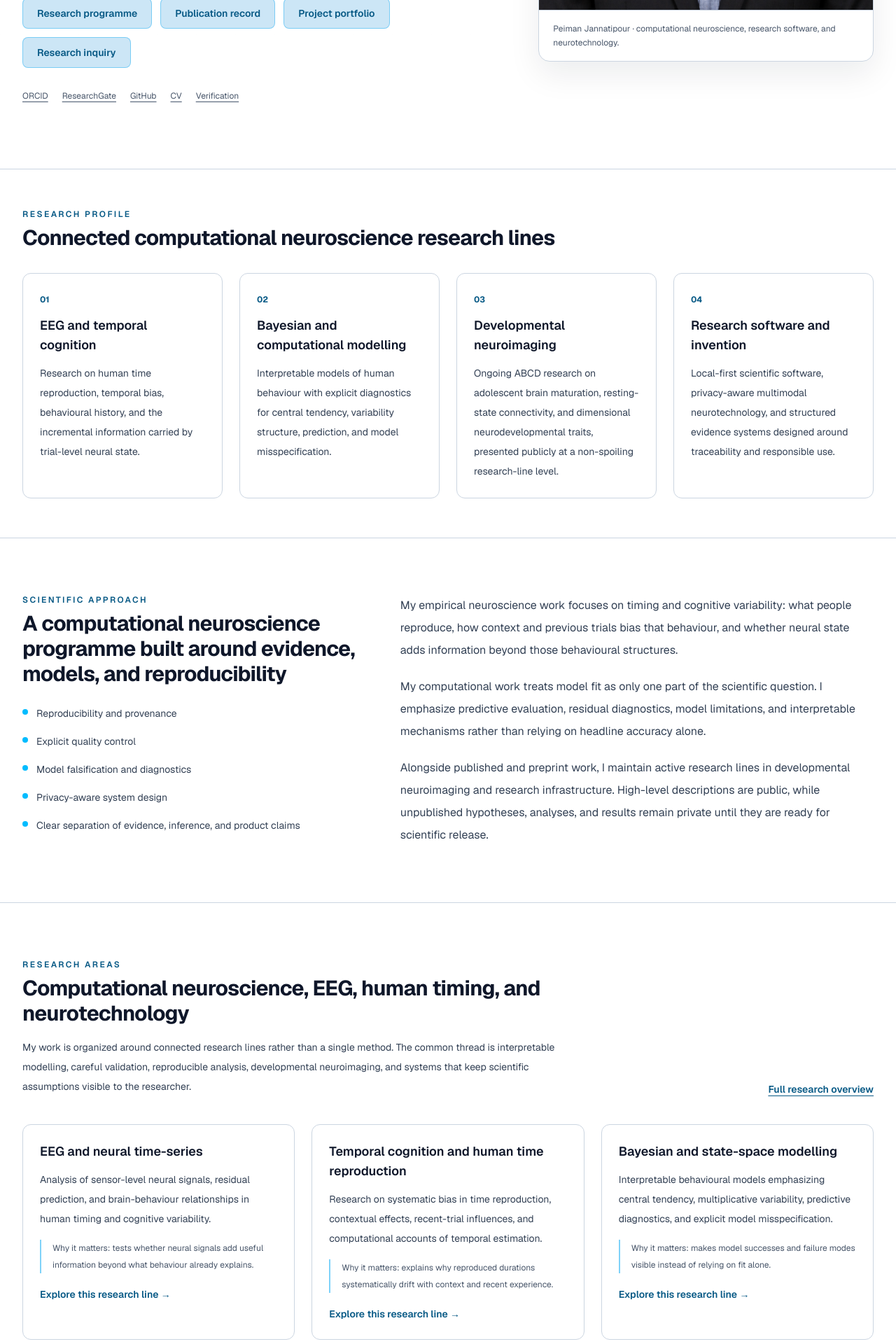
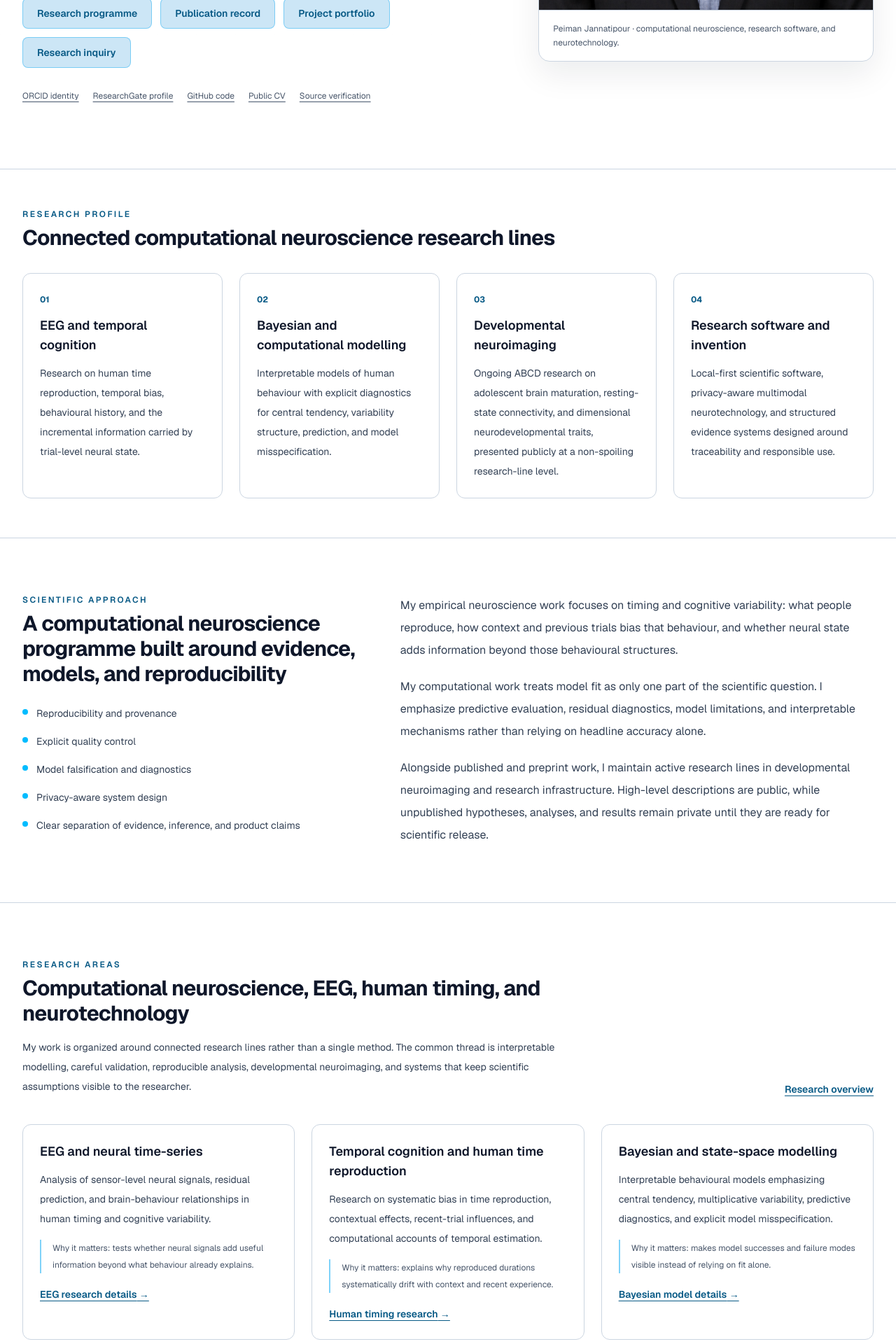
Before and after one commit to peimanjannatipour/peimanjp-, a Next.js app: page / in a window 1280 px wide. Shown: the part 800-2720 px from the top of the page at 70% size. Built offline with nearby package versions, Linux system fonts and the light colour scheme.

Commit message:
Clean homepage heading hierarchy and link anchors

```diff
--- a/src/app/page.tsx
+++ b/src/app/page.tsx
@@ -15,31 +15,38 @@ const currentWorkTitles = [
   "SMIS-ODS",
 ];
 
+const projectLinkLabels: Record<string, string> = {
+  "ABCD Autism-ADHD Developmental Neuroimaging Research Line": "ABCD project overview",
+  "NeuroLab OS": "NeuroLab OS overview",
+  "Masking Index Prototype": "Masking prototype overview",
+  "SMIS-ODS": "SMIS-ODS overview",
+};
+
 const verificationLinks = [
   {
-    label: "ORCID",
+    label: "ORCID identity",
     href: externalLinks.orcid.href,
-    detail: "Persistent scholarly identity",
+    detail: "Persistent scholarly identity record",
   },
   {
-    label: "ResearchGate",
+    label: "ResearchGate profile",
     href: externalLinks.researchGate.href,
-    detail: "Public scholarly profile",
+    detail: "Public scholarly profile and research presence",
   },
   {
-    label: "GitHub",
+    label: "GitHub projects",
     href: externalLinks.github.href,
     detail: "Public code and project identity",
   },
   {
-    label: "DOI-linked outputs",
+    label: "DOI-linked research",
     href: "/publications",
     detail: "Preprints and manuscripts with source links",
   },
   {
-    label: "Patent Center",
+    label: "PCT status context",
     href: "/patent",
-    detail: "Public PCT and invention-status context",
+    detail: "Public invention and patent-status explanation",
   },
 ];
 
@@ -77,7 +84,7 @@ export default function Home() {
               <p className="text-xs font-semibold uppercase tracking-[0.2em] text-sky-300">
                 {homepageData.eyebrow}
               </p>
-              <h1 className="mt-4 text-4xl font-extrabold tracking-tight text-white sm:text-5xl lg:text-6xl">
+              <h1 className="mt-4 max-w-4xl text-4xl font-extrabold tracking-tight text-white sm:text-5xl lg:text-6xl">
                 {homepageData.h1}
               </h1>
               <p className="mt-4 max-w-4xl text-lg font-semibold leading-8 text-sky-200 sm:text-xl">
@@ -103,11 +110,11 @@ export default function Home() {
               </div>
 
               <div className="mt-8 flex flex-wrap gap-x-5 gap-y-2 text-xs text-slate-400">
-                <a className="underline decoration-slate-600 underline-offset-4 hover:text-white" href={externalLinks.orcid.href} rel="noreferrer" target="_blank">ORCID</a>
-                <a className="underline decoration-slate-600 underline-offset-4 hover:text-white" href={externalLinks.researchGate.href} rel="noreferrer" target="_blank">ResearchGate</a>
-                <a className="underline decoration-slate-600 underline-offset-4 hover:text-white" href={externalLinks.github.href} rel="noreferrer" target="_blank">GitHub</a>
-                <Link className="underline decoration-slate-600 underline-offset-4 hover:text-white" href="/cv">CV</Link>
-                <Link className="underline decoration-slate-600 underline-offset-4 hover:text-white" href="/verification">Verification</Link>
+                <a className="underline decoration-slate-600 underline-offset-4 hover:text-white" href={externalLinks.orcid.href} rel="noreferrer" target="_blank">ORCID identity</a>
+                <a className="underline decoration-slate-600 underline-offset-4 hover:text-white" href={externalLinks.researchGate.href} rel="noreferrer" target="_blank">ResearchGate profile</a>
+                <a className="underline decoration-slate-600 underline-offset-4 hover:text-white" href={externalLinks.github.href} rel="noreferrer" target="_blank">GitHub code</a>
+                <Link className="underline decoration-slate-600 underline-offset-4 hover:text-white" href="/cv">Public CV</Link>
+                <Link className="underline decoration-slate-600 underline-offset-4 hover:text-white" href="/verification">Source verification</Link>
               </div>
             </div>
 
@@ -142,7 +149,7 @@ export default function Home() {
             {homepageData.highlights.map((highlight, index) => (
               <article className="rounded-xl border border-slate-800 bg-slate-900 p-6" key={highlight.title}>
                 <span className="text-xs font-bold text-sky-300">0{index + 1}</span>
-                <h3 className="mt-3 text-lg font-semibold text-white">{highlight.title}</h3>
+                <p className="mt-3 text-lg font-semibold text-white">{highlight.title}</p>
                 <p className="mt-3 text-sm leading-7 text-slate-300">{highlight.text}</p>
               </article>
             ))}
@@ -182,16 +189,18 @@ export default function Home() {
               <h2 className="mt-2 text-3xl font-bold tracking-tight text-white" id="areas-title">{researchData.title}</h2>
               <p className="mt-4 text-sm leading-7 text-slate-300">{researchData.intro}</p>
             </div>
-            <Link className="text-sm font-semibold text-sky-300 underline underline-offset-4" href="/research">Full research overview</Link>
+            <Link className="text-sm font-semibold text-sky-300 underline underline-offset-4" href="/research">Research overview</Link>
           </div>
           <div className="mt-10 grid gap-6 md:grid-cols-2 lg:grid-cols-3">
             {researchData.cards.map((card) => (
-              <Link className="group rounded-xl border border-slate-800 bg-slate-900 p-6 transition hover:border-sky-500/60" href={card.href} key={card.id}>
-                <h3 className="text-lg font-semibold text-white group-hover:text-sky-200">{card.title}</h3>
+              <article className="rounded-xl border border-slate-800 bg-slate-900 p-6" key={card.id}>
+                <h3 className="text-lg font-semibold text-white">{card.title}</h3>
                 <p className="mt-3 text-sm leading-7 text-slate-300">{card.text}</p>
                 <p className="mt-4 border-l-2 border-sky-500/50 pl-4 text-xs leading-6 text-slate-400">{card.plainLanguage}</p>
-                <span className="mt-5 inline-block text-sm font-semibold text-sky-300">Explore this research line →</span>
-              </Link>
+                <Link className="mt-5 inline-block text-sm font-semibold text-sky-300 underline underline-offset-4" href={card.href}>
+                  {card.linkLabel} →
+                </Link>
+              </article>
             ))}
           </div>
         </div>
@@ -208,18 +217,22 @@ export default function Home() {
             {currentWork.map((project) => (
               <article className="rounded-xl border border-slate-800 bg-slate-900 p-6" key={project.title}>
                 <div className="flex flex-wrap items-center justify-between gap-3">
-                  <h3 className="text-xl font-semibold text-white">{project.title}</h3>
+                  <p className="text-xl font-semibold text-white">{project.title}</p>
                   <span className="rounded-full border border-sky-500/30 bg-sky-500/10 px-3 py-1 text-xs font-semibold text-sky-300">{project.status}</span>
                 </div>
                 <p className="mt-4 text-sm leading-7 text-slate-300">{project.summary}</p>
                 <div className="mt-4 flex flex-wrap gap-2">
                   {project.tags.map((tag) => <span className="rounded-full border border-slate-700 px-2.5 py-1 text-xs text-slate-400" key={tag}>{tag}</span>)}
                 </div>
-                {project.href ? <Link className="mt-5 inline-block text-sm font-semibold text-sky-300 underline underline-offset-4" href={project.href}>Open project page →</Link> : null}
+                {project.href ? (
+                  <Link className="mt-5 inline-block text-sm font-semibold text-sky-300 underline underline-offset-4" href={project.href}>
+                    {projectLinkLabels[project.title] ?? "Project overview"} →
+                  </Link>
+                ) : null}
               </article>
             ))}
           </div>
-          <div className="mt-6"><Link className="text-sm font-semibold text-sky-300 underline underline-offset-4" href="/projects">View the complete project portfolio →</Link></div>
+          <div className="mt-6"><Link className="text-sm font-semibold text-sky-300 underline underline-offset-4" href="/projects">All projects →</Link></div>
         </div>
       </section>
 
@@ -230,7 +243,7 @@ export default function Home() {
               <p className="text-xs font-semibold uppercase tracking-[0.2em] text-sky-300">Research outputs</p>
               <h2 className="mt-2 text-3xl font-bold tracking-tight text-white" id="publications-title">Publications, preprints, and manuscripts</h2>
             </div>
-            <Link className="text-sm font-semibold text-sky-300 underline underline-offset-4" href="/publications">View all outputs</Link>
+            <Link className="text-sm font-semibold text-sky-300 underline underline-offset-4" href="/publications">All publications</Link>
           </div>
           <div className="mt-10 grid gap-5 lg:grid-cols-2">
             {publicationsData.entries.slice(0, 4).map((entry) => (
@@ -247,35 +260,37 @@ export default function Home() {
 
       <section className="border-b border-slate-800 py-16 lg:py-20" aria-labelledby="verification-title">
         <div className="mx-auto max-w-7xl px-5 sm:px-8">
-          <div className="grid gap-10 lg:grid-cols-[0.9fr_1.1fr]">
+          <div className="max-w-4xl">
+            <p className="text-xs font-semibold uppercase tracking-[0.2em] text-sky-300">Evidence and status</p>
+            <h2 className="mt-2 text-3xl font-bold tracking-tight text-white" id="verification-title">External sources and clear research-status definitions</h2>
+            <p className="mt-4 text-sm leading-7 text-slate-300">
+              Public claims are linked to scholarly identities, DOI records, project sources, or explicit status pages when an appropriate public source exists. Research and technology labels are kept distinct so that a preprint, manuscript, technical beta, or patent-pending invention is not silently upgraded into a stronger claim.
+            </p>
+          </div>
+
+          <div className="mt-10 grid gap-10 lg:grid-cols-2">
             <div>
-              <p className="text-xs font-semibold uppercase tracking-[0.2em] text-sky-300">External verification</p>
-              <h2 className="mt-2 text-3xl font-bold tracking-tight text-white" id="verification-title">Source trails for research identity, outputs, and invention status</h2>
-              <p className="mt-4 max-w-2xl text-sm leading-7 text-slate-300">
-                Public claims on this portfolio are linked to external scholarly identities, DOI records, public project sources, or explicit status pages wherever a suitable source is available.
-              </p>
-              <div className="mt-7 grid gap-3 sm:grid-cols-2">
+              <p className="text-sm font-semibold uppercase tracking-wider text-slate-300">External verification</p>
+              <div className="mt-5 grid gap-3 sm:grid-cols-2">
                 {verificationLinks.map((item) => {
                   const external = item.href.startsWith("http");
-                  return external ? (
-                    <a className="rounded-xl border border-slate-800 bg-slate-900 p-4 transition hover:border-sky-500/60" href={item.href} key={item.label} rel="noreferrer" target="_blank">
-                      <span className="block text-sm font-semibold text-sky-200">{item.label} ↗</span>
-                      <span className="mt-1 block text-xs leading-5 text-slate-400">{item.detail}</span>
-                    </a>
-                  ) : (
-                    <Link className="rounded-xl border border-slate-800 bg-slate-900 p-4 transition hover:border-sky-500/60" href={item.href} key={item.label}>
-                      <span className="block text-sm font-semibold text-sky-200">{item.label} →</span>
-                      <span className="mt-1 block text-xs leading-5 text-slate-400">{item.detail}</span>
-                    </Link>
+                  return (
+                    <div className="rounded-xl border border-slate-800 bg-slate-900 p-4" key={item.label}>
+                      {external ? (
+                        <a className="text-sm font-semibold text-sky-200 underline underline-offset-4" href={item.href} rel="noreferrer" target="_blank">{item.label} ↗</a>
+                      ) : (
+                        <Link className="text-sm font-semibold text-sky-200 underline underline-offset-4" href={item.href}>{item.label} →</Link>
+                      )}
+                      <p className="mt-2 text-xs leading-5 text-slate-400">{item.detail}</p>
+                    </div>
                   );
                 })}
               </div>
             </div>
 
             <div>
-              <p className="text-xs font-semibold uppercase tracking-[0.2em] text-sky-300">How to read this portfolio</p>
-              <h2 className="mt-2 text-3xl font-bold tracking-tight text-white">Research and technology status labels are intentionally distinct</h2>
-              <dl className="mt-7 grid gap-4 sm:grid-cols-2">
+              <p className="text-sm font-semibold uppercase tracking-wider text-slate-300">Status guide</p>
+              <dl className="mt-5 grid gap-4 sm:grid-cols-2">
                 {statusGuide.map((item) => (
                   <div className="rounded-xl border border-slate-800 bg-slate-900 p-5" key={item.label}>
                     <dt className="text-sm font-semibold text-white">{item.label}</dt>
@@ -284,8 +299,8 @@ export default function Home() {
                 ))}
               </dl>
               <div className="mt-6 flex flex-wrap gap-4 text-sm">
-                <Link className="font-semibold text-sky-300 underline underline-offset-4" href="/verification">Verification policy</Link>
-                <Link className="font-semibold text-sky-300 underline underline-offset-4" href="/contact">Contact for clarification</Link>
+                <Link className="font-semibold text-sky-300 underline underline-offset-4" href="/verification">Verification guide</Link>
+                <Link className="font-semibold text-sky-300 underline underline-offset-4" href="/contact">Ask about research status</Link>
               </div>
             </div>
           </div>
@@ -311,8 +326,8 @@ export default function Home() {
               <h2 className="mt-2 text-3xl font-bold tracking-tight text-white" id="about-title">{homepageData.about.title}</h2>
               <p className="mt-5 text-base leading-8 text-slate-300">{homepageData.about.body}</p>
               <div className="mt-6 flex flex-wrap gap-4">
-                <Link className="text-sm font-semibold text-sky-300 underline underline-offset-4" href="/about">Read the full profile</Link>
-                <Link className="text-sm font-semibold text-sky-300 underline underline-offset-4" href="/contact">Contact</Link>
+                <Link className="text-sm font-semibold text-sky-300 underline underline-offset-4" href="/about">About Peiman</Link>
+                <Link className="text-sm font-semibold text-sky-300 underline underline-offset-4" href="/contact">Collaboration contact</Link>
               </div>
             </div>
           </div>
```
